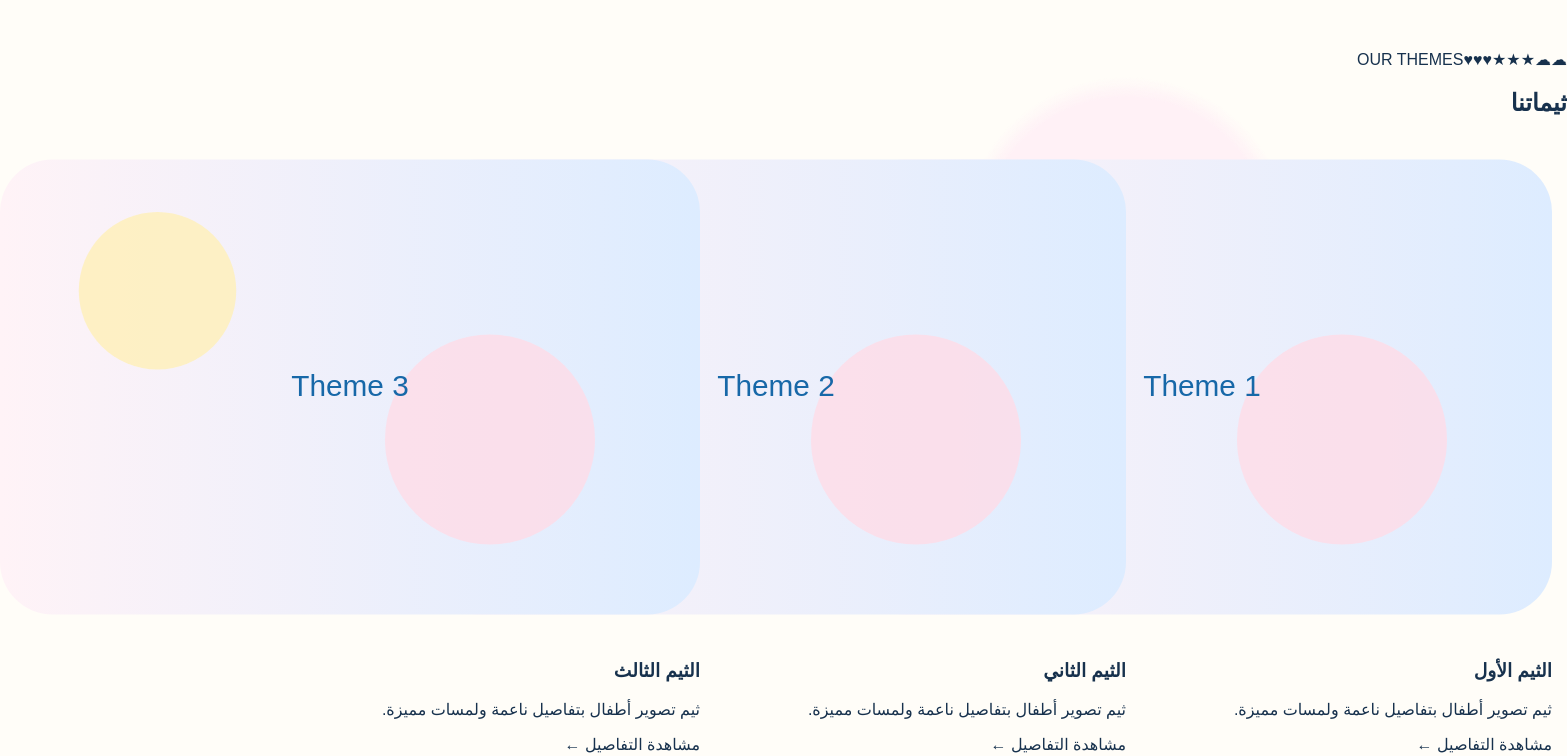
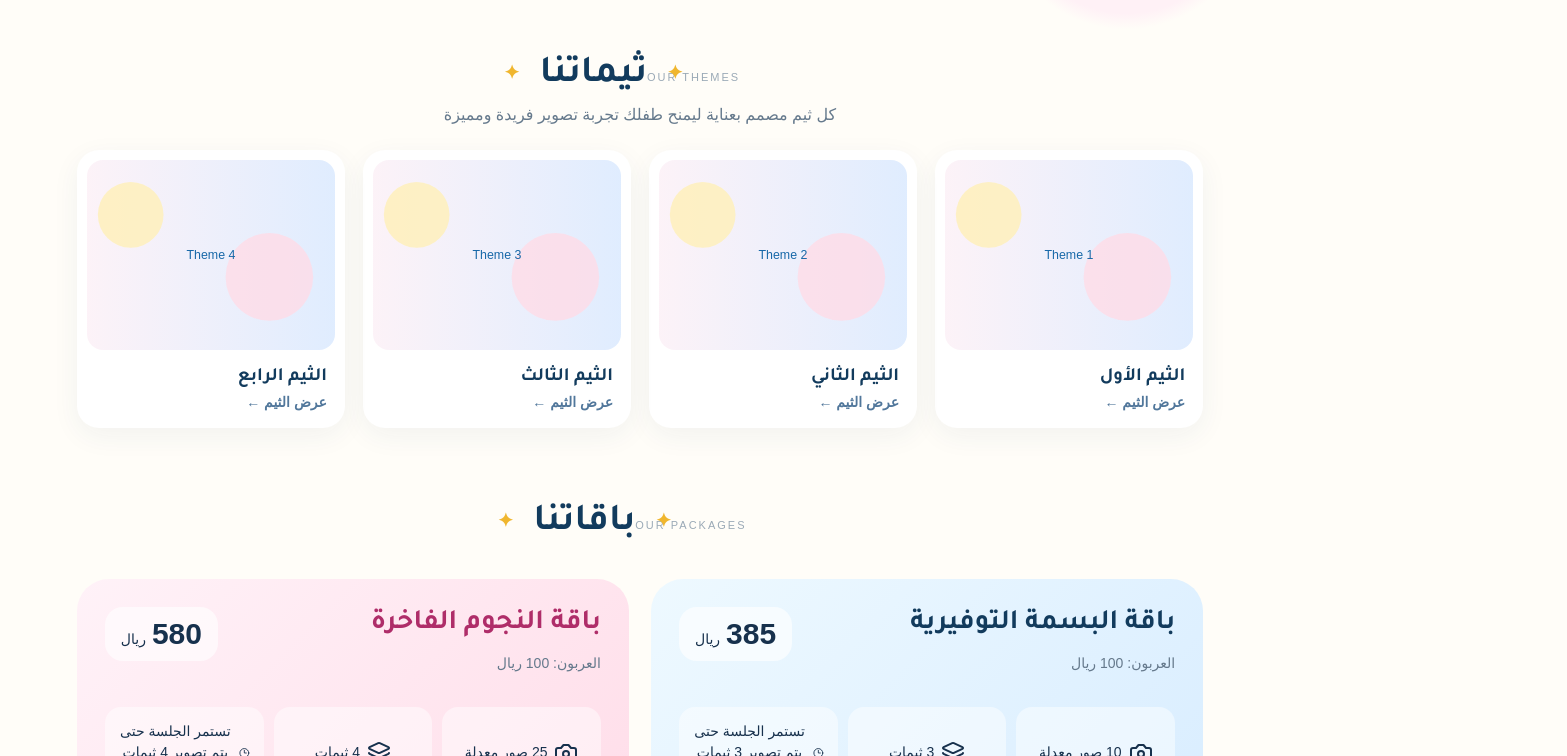
Before and after one commit to RanaAlbeladi/StudioRooh, a Next.js app: page / in a window 1280 px wide. Shown: the part 820-1576 px from the top of the page, 1567 px wide, since content can reach past the window. Built offline with nearby package versions, Linux system fonts and the light colour scheme; a web font is replaced by a local one.

Commit message:
zip fixed themes page

```diff
--- a/app/globals.css
+++ b/app/globals.css
@@ -75,50 +75,50 @@
   pointer-events: none;
 }
 
-.themes-cloud-left ,
-.themes-cloud-right {
+.themes-page-cloud-left ,
+.themes-page-cloud-right {
   color: #d9edfb;
   font-size: 64px;
 }
 
-.themes-cloud-left {
+.themes-page-cloud-left {
   left: 30px;
   bottom: 10px;
 }
 
-.themes-cloud-right {
+.themes-page-cloud-right {
   right: 30px;
   bottom: 2px;
 }
 
-.star-left,
-.star-right {
+.themes-page-star-left,
+.themes-page-star-right {
   color: #f5bd3e;
   font-size: 24px;
 }
 
-.star-left {
+.themes-page-star-left {
   left: 125px;
   top: 15px;
 }
 
-.star-right {
+.themes-page-star-right {
   right: 115px;
   top: 22px;
 }
 
-.heart-left,
-.heart-right {
+.themes-page-heart-left,
+.themes-page-heart-right {
   color: #ff9dbb;
   font-size: 32px;
 }
 
-.heart-left {
+.themes-page-heart-left {
   left: 175px;
   top: 0;
 }
 
-.heart-right {
+.themes-page-heart-right {
   right: 165px;
   top: 3px;
   color: #ffc1ce;
@@ -285,34 +285,46 @@
     height: 220px;
   }
 
-  .themes-cloud-left ,
-  .themes-cloud-right {
+  .themes-page-cloud-left ,
+  .themes-page-cloud-right {
     font-size: 43px;
   }
 
-  .themes-cloud-left {
+  .themes-page-cloud-left {
     left: 0;
   }
 
-  .themes-cloud-right {
+  .themes-page-cloud-right {
     right: 0;
   }
 
-  .star-left {
+  .themes-page-star-left {
     left: 50px;
   }
 
-  .star-right {
+  .themes-page-star-right {
     right: 45px;
   }
 
-  .heart-left {
+  .themes-page-heart-left {
     left: 90px;
     font-size: 25px;
   }
 
-  .heart-right {
+  .themes-page-heart-right {
     right: 85px;
     font-size: 25px;
   }
 }
+
+
+/* Review fixes: isolate Themes page + clickable Home cards */
+.home-theme-card-link{display:block;color:inherit;text-decoration:none;transition:transform .25s ease,box-shadow .25s ease;cursor:pointer}
+.home-theme-card-link:hover{transform:translateY(-4px);box-shadow:0 14px 34px rgba(33,65,95,.10)}
+.home-theme-cta{display:inline-block;margin:0 8px 8px;font-size:14px;color:#51779b;font-weight:700}
+.action-card{cursor:pointer}
+.action-card:focus-visible,.home-theme-card-link:focus-visible,.themes-page-card:focus-visible{outline:3px solid #f3b8cc;outline-offset:4px}
+.simple-footer{display:flex;justify-content:space-between;align-items:center;min-height:112px;padding:26px 6vw;direction:rtl}
+.simple-footer .footer-brand{color:var(--blue);font-weight:700;font-size:18px}
+.simple-footer .footer-social{display:flex;justify-content:flex-start;gap:24px;direction:ltr}
+@media(max-width:640px){.simple-footer{min-height:90px;padding:22px;flex-direction:row;text-align:initial}.simple-footer .footer-social{justify-content:flex-start}}
--- a/components/Themes.tsx
+++ b/components/Themes.tsx
@@ -1,58 +1,21 @@
 import Image from 'next/image';
 import Link from 'next/link';
 import { themes } from '@/data/content';
+import SectionTitle from './SectionTitle';
 
-export default function Themes() {
+export default function Themes(){
   return (
-    <section id="themes" className="desktop-detail themes-section">
-
-      <div className="themes-heading">
-        <span className="theme-decoration cloud cloud-left">☁</span>
-        <span className="theme-decoration cloud cloud-right">☁</span>
-
-        <span className="theme-decoration star star-one">★</span>
-        <span className="theme-decoration star star-two">★</span>
-        <span className="theme-decoration star star-three">★</span>
-
-        <span className="theme-decoration heart heart-one">♥</span>
-        <span className="theme-decoration heart heart-two">♥</span>
-        <span className="theme-decoration heart heart-three">♥</span>
-
-        <span className="themes-eyebrow">OUR THEMES</span>
-        <h1>ثيماتنا</h1>
-      </div>
-
-      <div className="themes-page-grid">
-        {themes.map((theme) => (
-          <Link
-            href={`/themes/${theme.id}`}
-            className="theme-clickable-card"
-            key={theme.id}
-          >
-            <div className="theme-image-wrapper">
-              <Image
-                src={theme.image}
-                alt={theme.name}
-                width={700}
-                height={500}
-              />
-            </div>
-
-            <div className="theme-card-content">
-              <h3>{theme.name}</h3>
-
-              <p>
-                ثيم تصوير أطفال بتفاصيل ناعمة ولمسات مميزة.
-              </p>
-
-              <span className="theme-details-link">
-                مشاهدة التفاصيل ←
-              </span>
-            </div>
+    <section id="themes" className="desktop-detail section-block">
+      <SectionTitle eyebrow="OUR THEMES" title="ثيماتنا" subtitle="كل ثيم مصمم بعناية ليمنح طفلك تجربة تصوير فريدة ومميزة" />
+      <div className="theme-grid">
+        {themes.map((t) => (
+          <Link className="theme-card home-theme-card-link" href={`/themes/${t.id}`} key={t.id}>
+            <Image src={t.image} alt={t.name} width={600} height={420}/>
+            <h3>{t.name}</h3>
+            <span className="home-theme-cta">عرض الثيم ←</span>
           </Link>
         ))}
       </div>
-
     </section>
   );
 }
```
Also changed, not shown: app/themes/page.tsx (+6 -6 lines).
